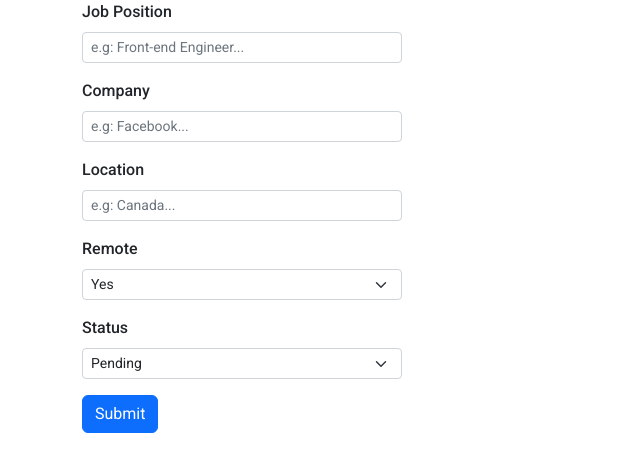
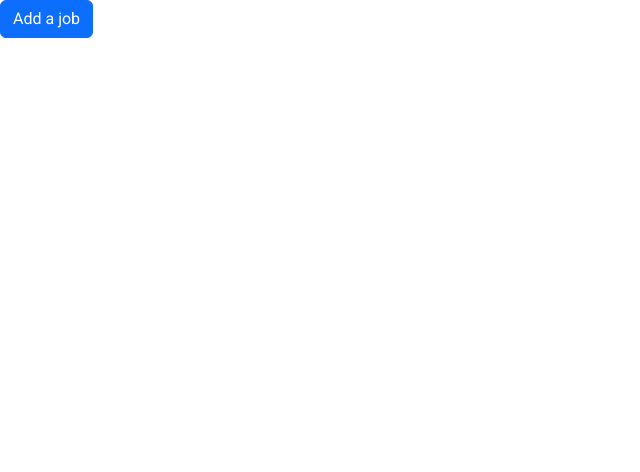
Before and after one commit to Yezo/trackr, a React (Vite) app: page / in a window 1280 px wide. Shown: the top 472 px of the page, without its empty margins (0-640 px from the left). Built offline with nearby package versions, Linux system fonts and the light colour scheme.

Commit message:
feat: added the form inside a modal

```diff
--- a/src/App.tsx
+++ b/src/App.tsx
@@ -1,16 +1,21 @@
 import { useState } from "react"
 import Button from "react-bootstrap/Button"
-import Modal from "react-bootstrap/Modal"
 import JobForm from "./components/JobForm/JobForm"
 import { IJobListing } from "./types/JobListingType"
 
 function App() {
   const [jobs, setJobs] = useState<IJobListing | null>(null)
+  const [show, setShow] = useState(false)
+  const handleClose = () => setShow(false)
+  const handleShow = () => setShow(true)
 
   return (
-    <div className="modal show" style={{ display: "block", position: "initial" }}>
-      <JobForm />
-    </div>
+    <>
+      <Button variant="primary" onClick={handleShow}>
+        Add a job
+      </Button>
+      <JobForm show={show} handleClose={handleClose} />
+    </>
   )
 }
 
--- a/src/components/JobForm/JobForm.css
+++ b/src/components/JobForm/JobForm.css
@@ -1,6 +1,14 @@
-.form-container {
-  max-width: 20rem;
+.form-group {
+  max-width: 15rem;
+  margin-bottom: 0.5rem;
 }
 .form-label {
   font-weight: 500;
 }
+
+.form-footer {
+  min-width: 100%;
+  display: flex;
+  gap: 0.5rem;
+  justify-content: flex-end;
+}
--- a/src/components/JobForm/JobForm.tsx
+++ b/src/components/JobForm/JobForm.tsx
@@ -1,10 +1,15 @@
 import Form from "react-bootstrap/Form"
 import Button from "react-bootstrap/Button"
+import Modal from "react-bootstrap/Modal"
 import "./JobForm.css"
 import { useState } from "react"
-type Props = {}
+type Props = {
+  show: boolean
+  handleClose: () => void
+}
 
-export default function JobForm({}: Props) {
+export default function JobForm({ show, handleClose }: Props) {
+  const [validated, setValidated] = useState(false)
   const [form, setForm] = useState({
     position: "",
     company: "",
@@ -12,17 +17,21 @@ export default function JobForm({}: Props) {
     remote: "Yes",
     status: "Pending",
   })
-  const [validated, setValidated] = useState(false)
 
   const handleSubmit = async (e: React.FormEvent<HTMLFormElement>) => {
     e.preventDefault()
-    const form = e.currentTarget
-    if (form.checkValidity() === false) {
+
+    //Form validation
+    const jobForm = e.currentTarget
+    if (jobForm.checkValidity() === false) {
       e.preventDefault()
       e.stopPropagation()
     }
+    setValidated(true)
 
-    setValidated(true)
+    //Check if there are any fields that are empty, if not, submit and close modal
+    let checkEmpty = Object.values(form).filter((item) => item.length <= 0)
+    if (checkEmpty.length === 0) handleClose()
   }
 
   const setField = (field: any, value: any) => {
@@ -30,9 +39,14 @@ export default function JobForm({}: Props) {
   }
 
   return (
+    <Modal show={show} onHide={handleClose}>
+      <Modal.Header closeButton>
+        <Modal.Title>Add a job listing</Modal.Title>
+      </Modal.Header>
+      <Modal.Body>
         <div className="container">
-      <Form className="form-container" onSubmit={handleSubmit} noValidate validated={validated}>
-        <Form.Group className="mb-3" controlId="position">
+          <Form onSubmit={handleSubmit} noValidate validated={validated}>
+            <Form.Group className="form-group" controlId="position">
               <Form.Label>Job Position</Form.Label>
               <Form.Control
                 type="text"
@@ -44,7 +58,7 @@ export default function JobForm({}: Props) {
               />
             </Form.Group>
 
-        <Form.Group className="mb-3" controlId="company">
+            <Form.Group className="form-group" controlId="company">
               <Form.Label>Company</Form.Label>
               <Form.Control
                 type="text"
@@ -56,7 +70,7 @@ export default function JobForm({}: Props) {
               />
             </Form.Group>
 
-        <Form.Group className="mb-3" controlId="location">
+            <Form.Group className="form-group" controlId="location">
               <Form.Label>Location</Form.Label>
               <Form.Control
                 type="text"
@@ -68,7 +82,7 @@ export default function JobForm({}: Props) {
               />
             </Form.Group>
 
-        <Form.Group className="mb-3" controlId="remote">
+            <Form.Group className="form-group" controlId="remote">
               <Form.Label>Remote</Form.Label>
               <Form.Select
                 aria-label="Default select example"
@@ -78,12 +92,12 @@ export default function JobForm({}: Props) {
                 onChange={(e) => setField("remote", e.target.value)}
               >
                 <option value="Yes">Yes</option>
+                <option value="No">No</option>
                 <option value="Hybrid">Hybrid</option>
-            <option value="No">No</option>
               </Form.Select>
             </Form.Group>
 
-        <Form.Group className="mb-3" controlId="status">
+            <Form.Group className="form-group" controlId="status">
               <Form.Label>Status</Form.Label>
               <Form.Select
                 aria-label="Default select example"
@@ -97,11 +111,17 @@ export default function JobForm({}: Props) {
                 <option value="Accepted">Accepted</option>
               </Form.Select>
             </Form.Group>
-
+            <div className="form-footer">
+              <Button variant="secondary" onClick={handleClose}>
+                Close
+              </Button>
               <Button variant="primary" type="submit">
                 Submit
               </Button>
+            </div>
           </Form>
         </div>
+      </Modal.Body>
+    </Modal>
   )
 }
```
Lines whose indentation alone changed are shown as unchanged.
